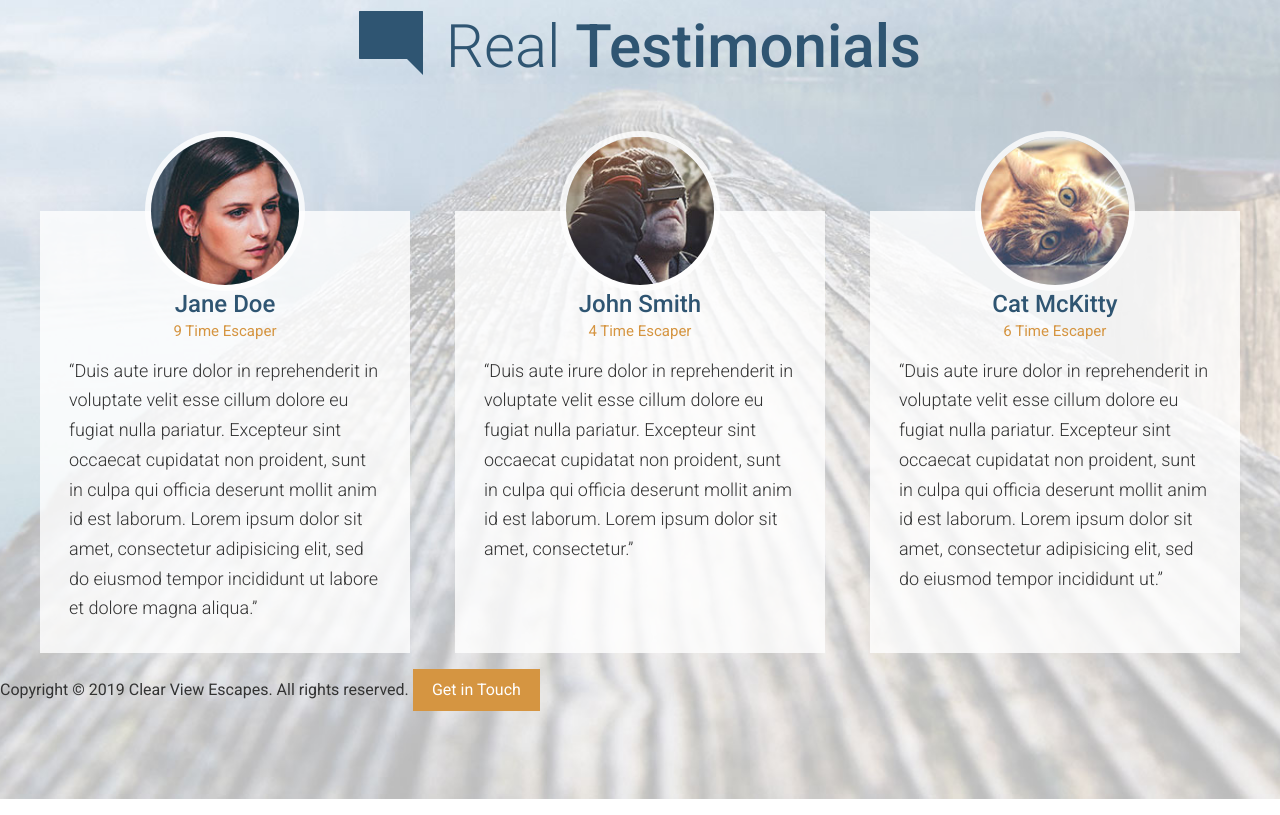
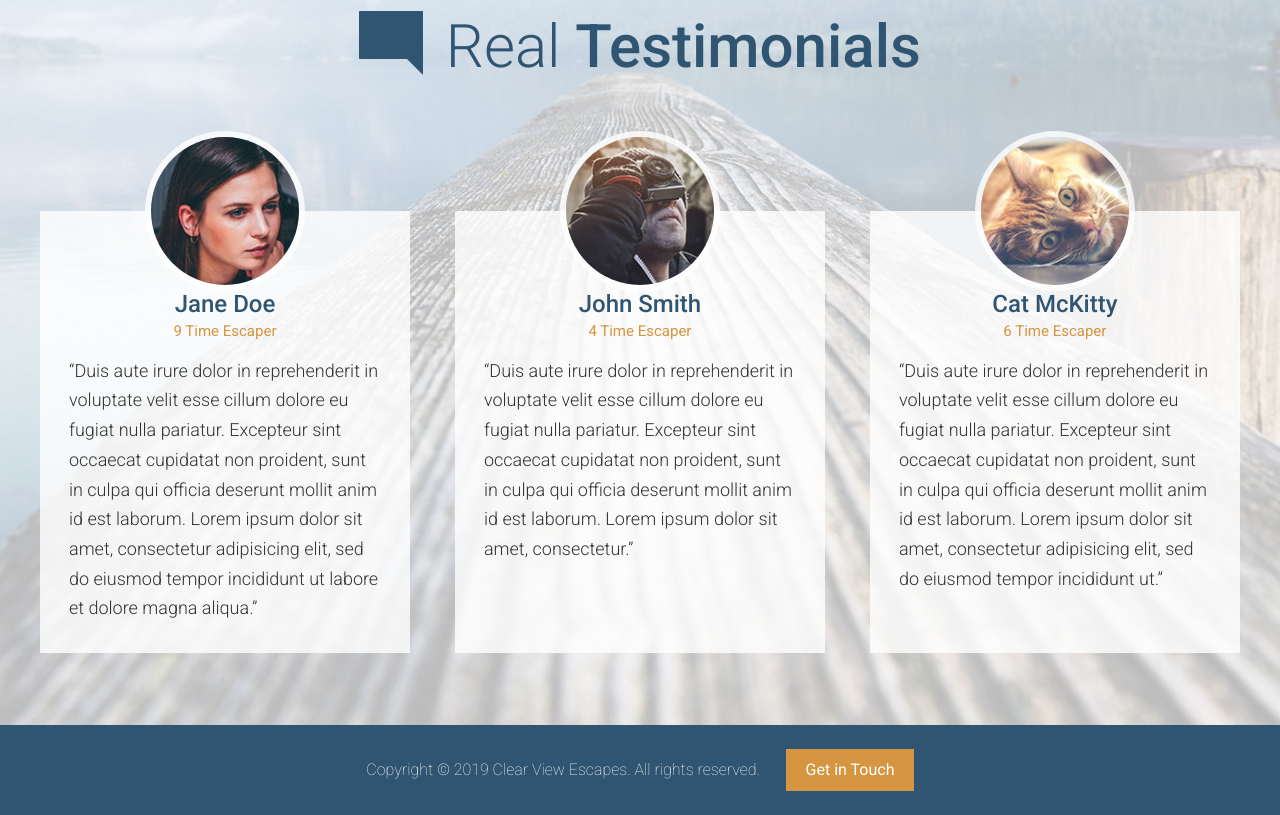
Before and after one commit to tommythsiu/travel-site, a website: page app/index.html in a window 1280 px wide. Shown: the part 3091-3906 px from the top of the page. Drawn offline with Linux system fonts and the light colour scheme.

Commit message:
Completed styling footer.

```diff
--- /dev/null
+++ b/app/assets/styles/modules/_footer.css
@@ -0,0 +1,21 @@
+.footer {
+	background-color: $mainBlue;
+	color: #fff;
+	padding: .5rem 0;
+	text-align: center;
+
+	&__text {
+		display: block;
+		margin-bottom: 1rem;
+		font-weight: 200;
+
+		@mixin atMedium {
+			display: inline;
+			margin-bottom: 0;
+			margin-right: 1.4rem;
+			clear: both;
+		}
+	}
+
+
+}
--- a/app/assets/styles/modules/_testimonial.css
+++ b/app/assets/styles/modules/_testimonial.css
@@ -9,7 +9,7 @@
 	}
 
 	&--last {
-		margin-bottom: 0px;
+		margin-bottom: 0;
 	}
 
 	&__photo {
--- a/app/assets/styles/styles.css
+++ b/app/assets/styles/styles.css
@@ -13,3 +13,4 @@
 @import "modules/_feature-item";
 @import "modules/_testimonial";
 @import "modules/_sprite";
+@import "modules/_footer";
--- a/app/index.html
+++ b/app/index.html
@@ -143,12 +143,15 @@
             <h4 class="testimonial__subtitle">6 Time Escaper</h4>
             <p>&ldquo;Duis aute irure dolor in reprehenderit in voluptate velit esse cillum dolore eu fugiat nulla pariatur. Excepteur sint occaecat cupidatat non proident, sunt in culpa qui officia deserunt mollit anim id est laborum. Lorem ipsum dolor sit amet, consectetur adipisicing elit, sed do eiusmod tempor incididunt ut.&rdquo;</p>
           </div>
+        </div>
       </div>
     </div>
   </div>
 
-  <footer>
-    <p>Copyright &copy; 2019 Clear View Escapes. All rights reserved. <a href="#" class="btn btn--orange">Get in Touch</a></p>
+  <footer class="footer">
+    <div class="wrapper">
+      <p> <span class="footer__text"> Copyright &copy; 2019 Clear View Escapes. All rights reserved.</span> <a href="#" class="btn btn--orange">Get in Touch</a></p>
+    </div>
   </footer>
 </body>
 </html>
--- a/app/temp/styles/styles.css
+++ b/app/temp/styles/styles.css
@@ -979,7 +979,7 @@ a {
 	}
 
 .testimonial--last {
-		margin-bottom: 0px;
+		margin-bottom: 0;
 	}
 
 .testimonial__photo {
@@ -1087,3 +1087,27 @@ Instead edit gulp/templates/sprite */
 		height: 42px;
 		background-position: 36.69752421959096% 45.792307692307695%;
 	}
+
+.footer {
+	background-color: #2f5572;
+	color: #fff;
+	padding: .5rem 0;
+	text-align: center;
+
+
+}
+
+.footer__text {
+		display: block;
+		margin-bottom: 1rem;
+		font-weight: 200;
+	}
+
+@media (min-width: 800px) {
+
+.footer__text {
+			display: inline;
+			margin-bottom: 0;
+			margin-right: 1.4rem
+	}
+	}
```
Also changed, not shown: app/assets/styles/base/_mixins.css (line endings or trailing spaces).
